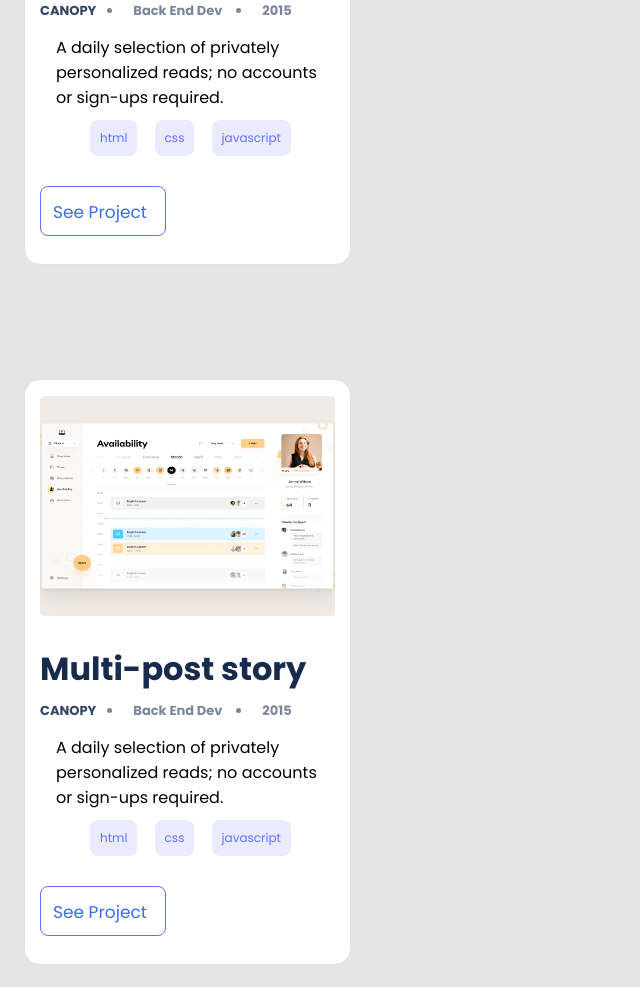
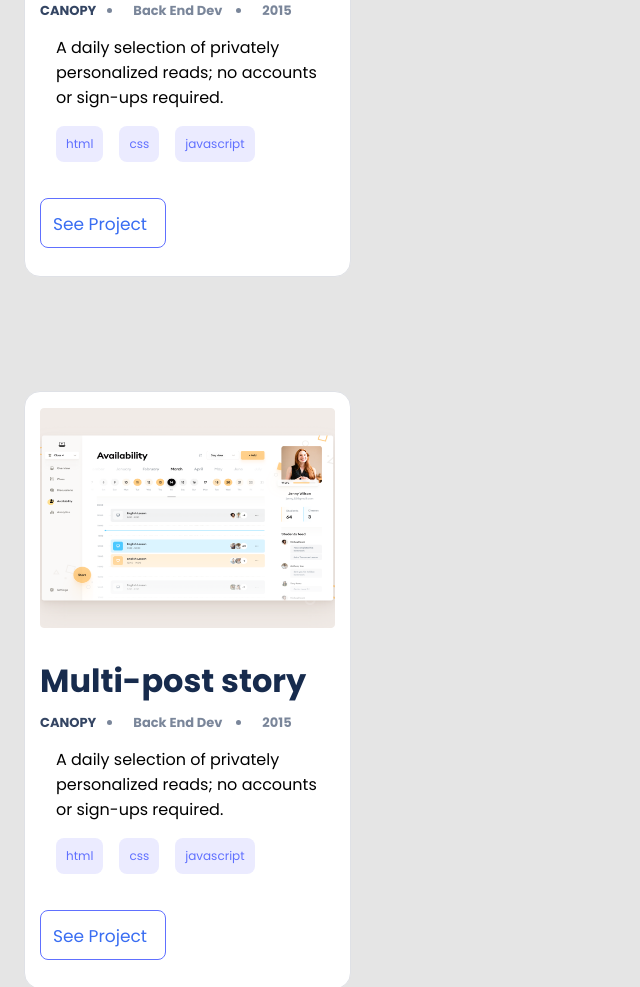
Before and after one commit to Vishal30M/Portfolio-setup-mobile-version-Project-change, a website: page index.html in a window 1280 px wide. Shown: the part 1197-2184 px from the top of the page, without its empty margins (0-640 px from the left). Drawn offline with Linux system fonts and the light colour scheme.

Commit message:
updated  style.css

```diff
--- a/style.css
+++ b/style.css
@@ -251,12 +251,6 @@ h1 {
   border-radius: 8px;
 }
 
-.social-link li:first-child {
-  padding: 12px 20px 12px 0;
-}
-
-
-
 .wrapper {
   background: #e5e5e5;
 }
@@ -332,15 +326,12 @@ header {
   border-radius: 16px;
   padding: 15px;
   margin-bottom: 60px;
-
   text-align: center;
-
 }
 
 .resume {
   text-decoration: none;
   color: #396DF2;
-
 }
 
 .btn_resume:hover {
@@ -358,7 +349,7 @@ header {
   color: #6070ff;
 }
 
-.language {
+.language-1 {
   height: 24px;
   left: 12px;
   right: 78px;
@@ -420,6 +411,10 @@ header {
   list-style: none;
 }
 
+.social-link li:first-child {
+  padding: 12px 20px 12px 0;
+}
+
 .skills li p {
   height: 24px;
   font-family: 'Poppins', sans-serif;
```
